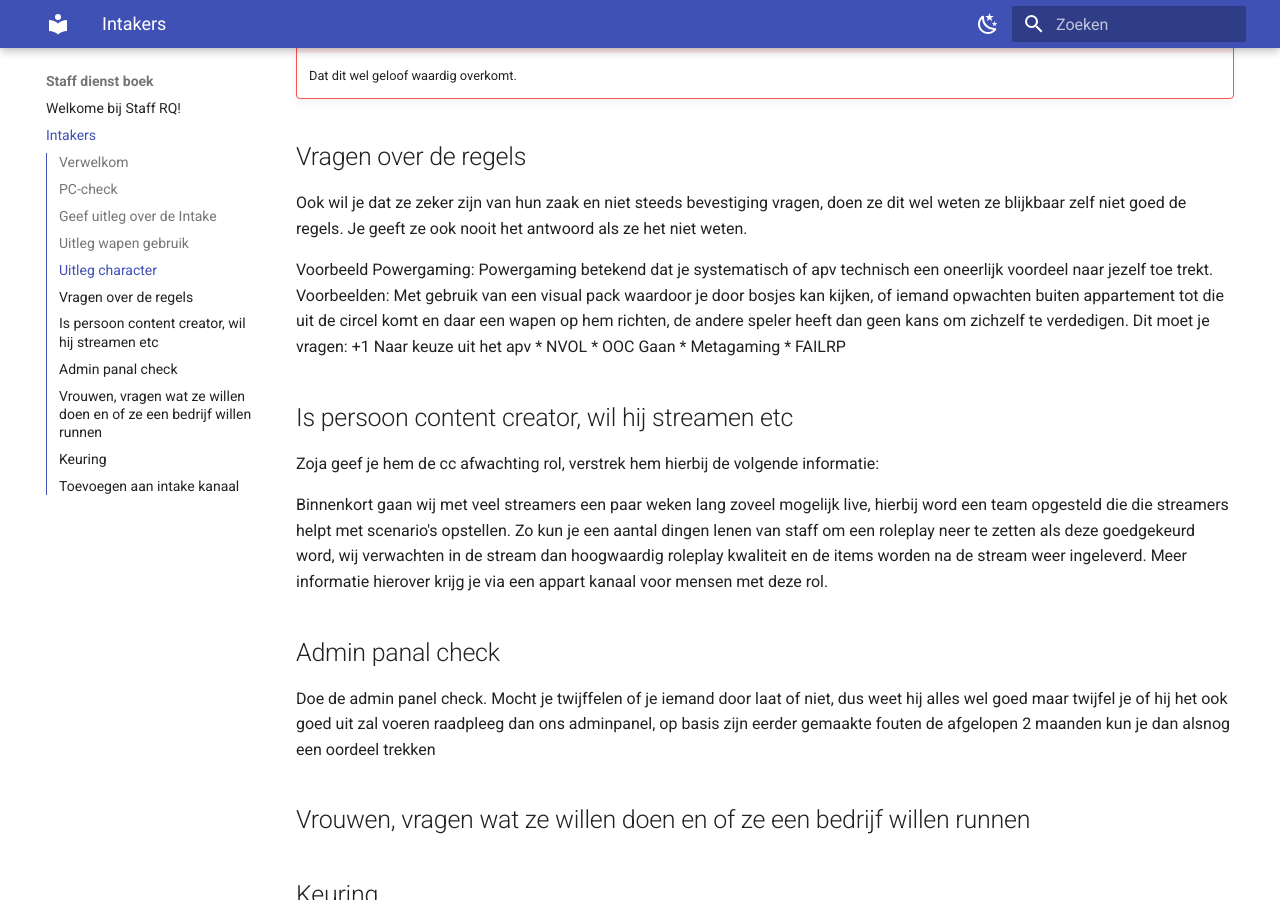
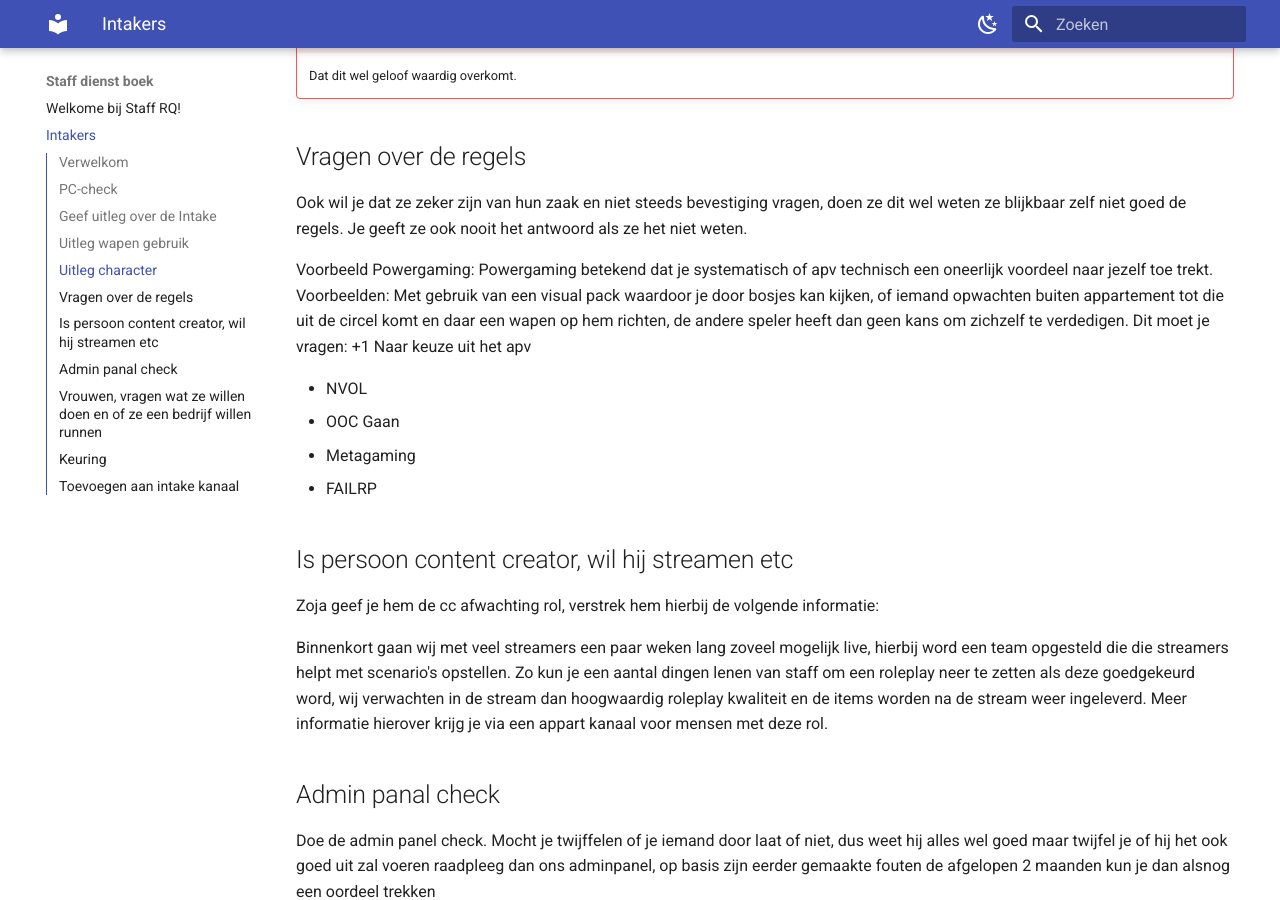
Before and after one commit to rqniels/Staff, an MkDocs documentation site: the page built from docs/intake.md, in a window 1280 px wide and 900 px high, scrolled down 2122 px. Built offline with MkDocs 1.6.1 and Material for MkDocs 9.7.7, drawn with Linux system fonts in a browser that asks for light colours.

Commit message:
Update 5432

```diff
--- a/docs/intake.md
+++ b/docs/intake.md
@@ -50,10 +50,12 @@ Voorbeeld Powergaming:
 Powergaming betekend dat je systematisch of apv technisch een oneerlijk voordeel naar jezelf toe trekt.
 Voorbeelden: Met gebruik van een visual pack waardoor je door bosjes kan kijken, of iemand opwachten buiten appartement tot die uit de circel komt en daar een wapen op hem richten, de andere speler heeft dan geen kans om zichzelf te verdedigen.
 Dit moet je vragen: +1 Naar keuze uit het apv
-   * NVOL
-   * OOC Gaan
-   * Metagaming
-   * FAILRP
+
+- NVOL
+- OOC Gaan
+- Metagaming
+- FAILRP
+
 ## Is persoon content creator, wil hij streamen etc
 Zoja geef je hem de cc afwachting rol, verstrek hem hierbij de volgende informatie:
 
```
